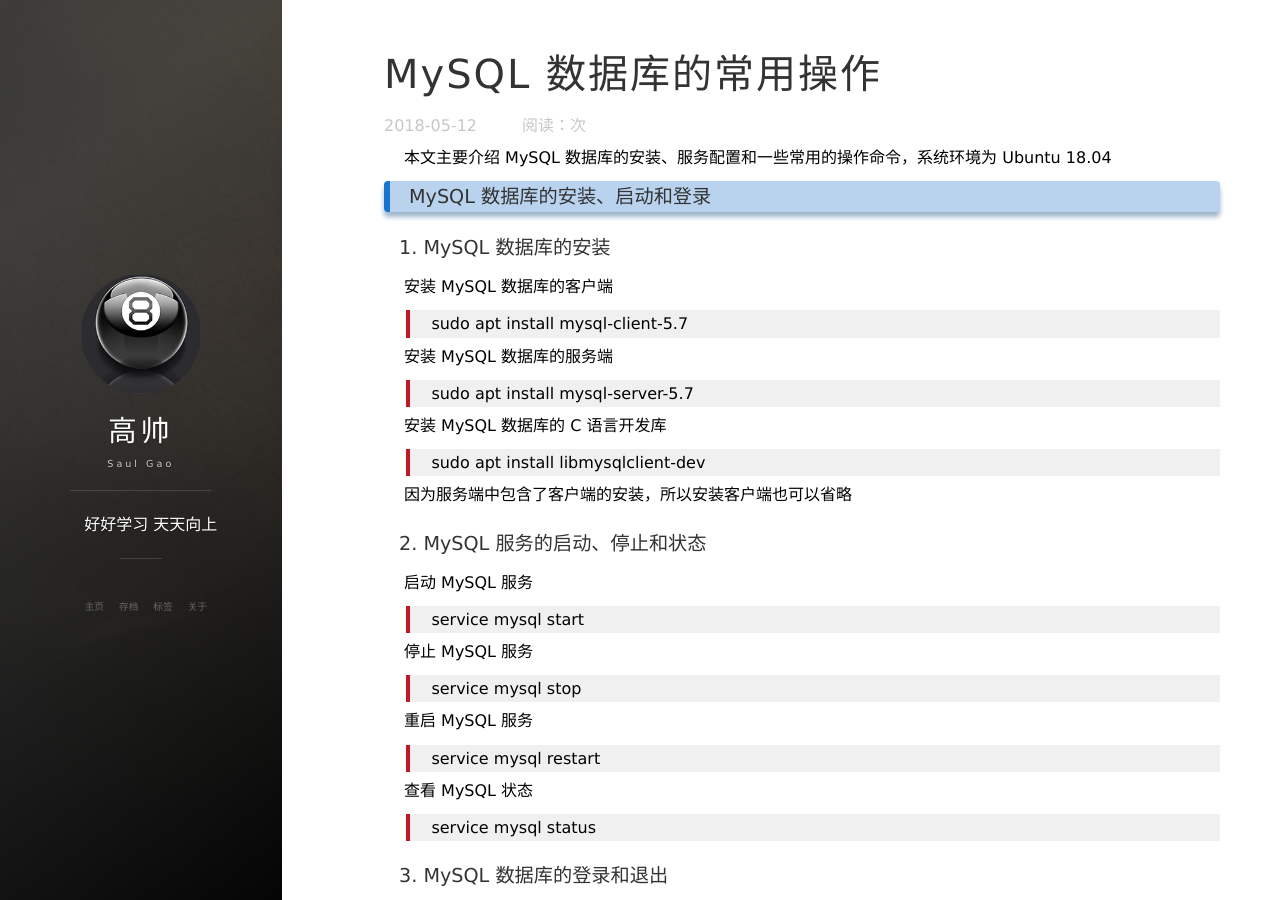
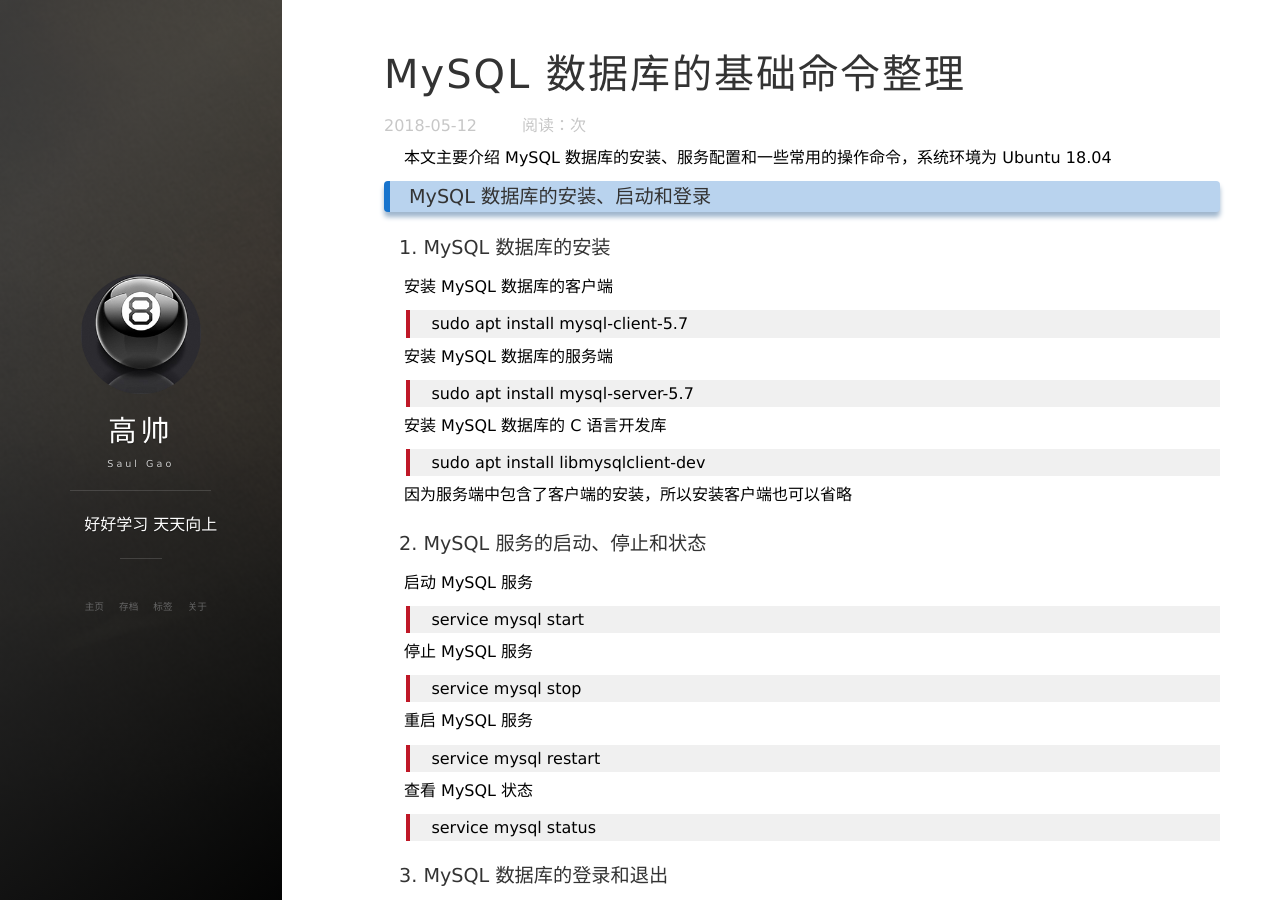
Before and after one commit to Saul-Gao/saul-gao.github.io, a Jekyll site: the page built from _posts/2018-05-12-mysql_note.md, in a window 1280 px wide and 900 px high. Built offline with Jekyll 4.4.1, drawn with Linux system fonts in a browser that asks for light colours; nearby versions of some CDN libraries; comment, search, counter and statistics services are not loaded.

Commit message:
modify title

```diff
--- a/_posts/2018-05-12-mysql_note.md
+++ b/_posts/2018-05-12-mysql_note.md
@@ -1,6 +1,6 @@
 ---
 layout: post
-title: MySQL 数据库的常用操作
+title: MySQL 数据库的基础命令整理
 date: 2018-05-12
 tags: [MySQL]
 ---
```
